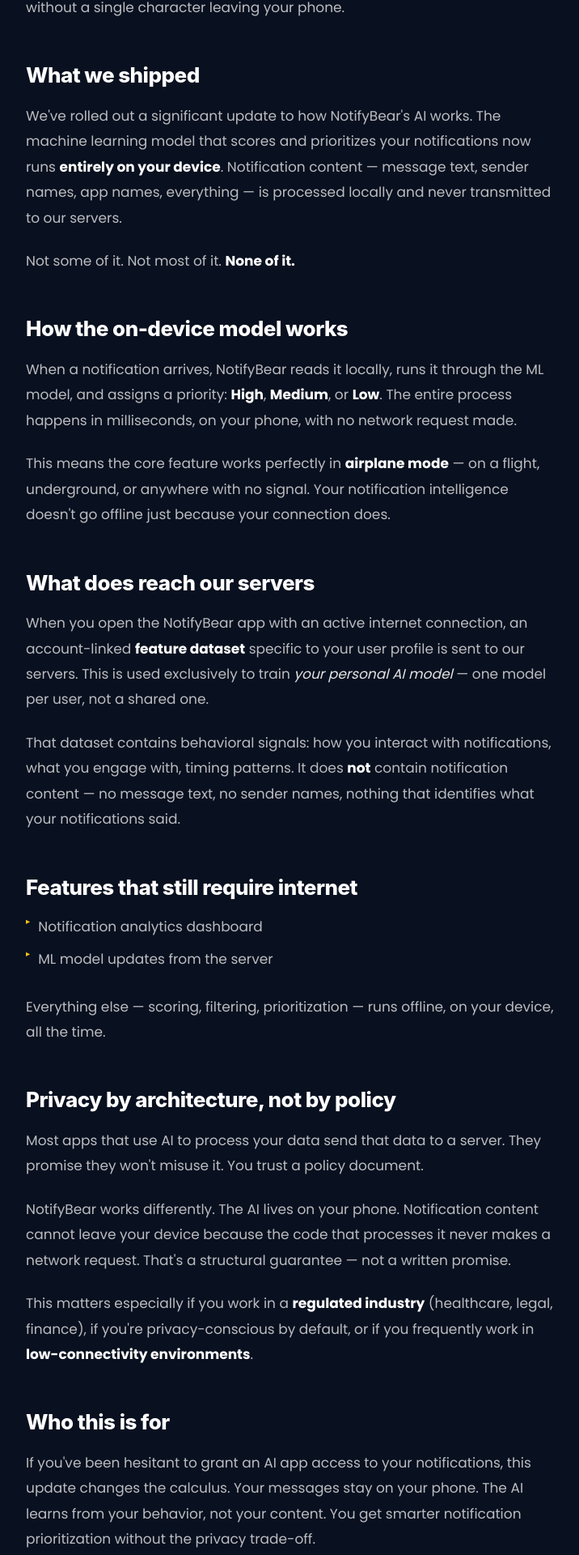
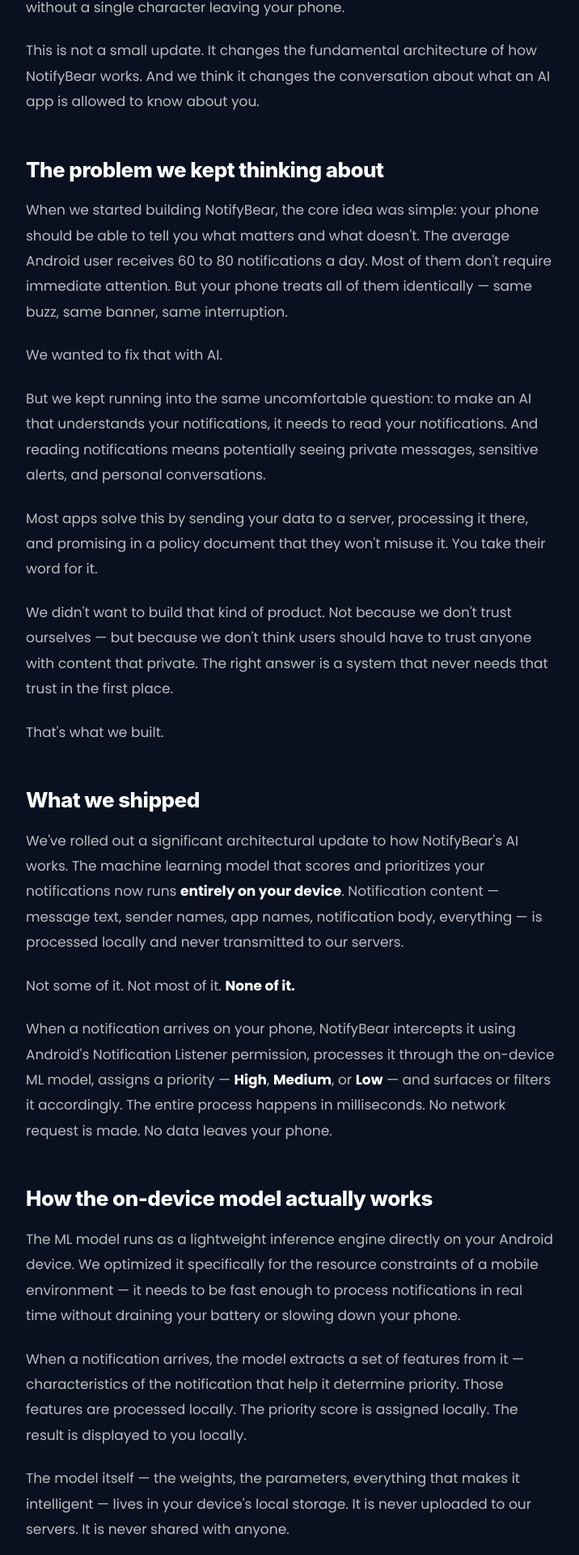
Before and after one commit to swarnpsingh/waitlistNotifybear, a React (Create React App) app: page /blog/on-device-ai-update in a window 1280 px wide. Shown: the part 539-2459 px from the top of the page at 81% size, without its empty margins (280-996 px from the left). Built offline with nearby package versions, Linux system fonts and the light colour scheme.

Commit message:
more blog changes

```diff
--- a/src/content/blog/on-device-ai-update.js
+++ b/src/content/blog/on-device-ai-update.js
@@ -5,49 +5,105 @@
   author: 'Swarn Pratap Singh',
   authorRole: 'CEO & Co-Founder',
   excerpt:
-    'The AI that scores your notifications now runs entirely on your device — no notification content ever leaves your phone.',
+    'The AI that scores your notifications now runs entirely on your device — no notification content ever leaves your phone. Here is what we built, how it works, and why it matters.',
   content: `Your phone buzzes. A message from your partner. A sale alert. A Slack ping from your team. A news headline you never signed up for.
 
 NotifyBear sees all of them — and from today, it processes every single one without a single character leaving your phone.
 
+This is not a small update. It changes the fundamental architecture of how NotifyBear works. And we think it changes the conversation about what an AI app is allowed to know about you.
+
+## The problem we kept thinking about
+
+When we started building NotifyBear, the core idea was simple: your phone should be able to tell you what matters and what doesn't. The average Android user receives 60 to 80 notifications a day. Most of them don't require immediate attention. But your phone treats all of them identically — same buzz, same banner, same interruption.
+
+We wanted to fix that with AI.
+
+But we kept running into the same uncomfortable question: to make an AI that understands your notifications, it needs to read your notifications. And reading notifications means potentially seeing private messages, sensitive alerts, and personal conversations.
+
+Most apps solve this by sending your data to a server, processing it there, and promising in a policy document that they won't misuse it. You take their word for it.
+
+We didn't want to build that kind of product. Not because we don't trust ourselves — but because we don't think users should have to trust anyone with content that private. The right answer is a system that never needs that trust in the first place.
+
+That's what we built.
+
 ## What we shipped
 
-We've rolled out a significant update to how NotifyBear's AI works. The machine learning model that scores and prioritizes your notifications now runs **entirely on your device**. Notification content — message text, sender names, app names, everything — is processed locally and never transmitted to our servers.
+We've rolled out a significant architectural update to how NotifyBear's AI works. The machine learning model that scores and prioritizes your notifications now runs **entirely on your device**. Notification content — message text, sender names, app names, notification body, everything — is processed locally and never transmitted to our servers.
 
 Not some of it. Not most of it. **None of it.**
 
-## How the on-device model works
+When a notification arrives on your phone, NotifyBear intercepts it using Android's Notification Listener permission, processes it through the on-device ML model, assigns a priority — **High**, **Medium**, or **Low** — and surfaces or filters it accordingly. The entire process happens in milliseconds. No network request is made. No data leaves your phone.
 
-When a notification arrives, NotifyBear reads it locally, runs it through the ML model, and assigns a priority: **High**, **Medium**, or **Low**. The entire process happens in milliseconds, on your phone, with no network request made.
+## How the on-device model actually works
 
-This means the core feature works perfectly in **airplane mode** — on a flight, underground, or anywhere with no signal. Your notification intelligence doesn't go offline just because your connection does.
+The ML model runs as a lightweight inference engine directly on your Android device. We optimized it specifically for the resource constraints of a mobile environment — it needs to be fast enough to process notifications in real time without draining your battery or slowing down your phone.
 
-## What does reach our servers
+When a notification arrives, the model extracts a set of features from it — characteristics of the notification that help it determine priority. Those features are processed locally. The priority score is assigned locally. The result is displayed to you locally.
 
-When you open the NotifyBear app with an active internet connection, an account-linked **feature dataset** specific to your user profile is sent to our servers. This is used exclusively to train *your personal AI model* — one model per user, not a shared one.
+The model itself — the weights, the parameters, everything that makes it intelligent — lives in your device's local storage. It is never uploaded to our servers. It is never shared with anyone.
 
-That dataset contains behavioral signals: how you interact with notifications, what you engage with, timing patterns. It does **not** contain notification content — no message text, no sender names, nothing that identifies what your notifications said.
+This means the core NotifyBear experience works perfectly in **airplane mode** — on a flight, underground, in a building with no signal, or anywhere without internet access. Your notification intelligence doesn't go offline just because your connection does. Turn on airplane mode right now and open NotifyBear. It still works. Because the AI lives on your phone, not ours.
+
+## What does reach our servers — and why
+
+When you open the NotifyBear homepage with an active internet connection, an account-linked **feature dataset** specific to your user profile is sent to our servers. We want to be completely transparent about what this is and why it exists.
+
+NotifyBear trains a separate AI model for each individual user. Not one shared model that treats everyone the same — your model. The feature dataset is what allows us to continuously improve your personal model based on how you actually use the app.
+
+That dataset contains behavioral signals: patterns in how you interact with notifications, which categories you engage with, timing signals about when you're most active, and model performance indicators that tell us whether the scoring is accurate for you. It is linked to your account because it has to be — we need to know which model to update.
+
+What it does **not** contain is notification content. No message text. No sender names. No notification body. Nothing that identifies what your notifications said or who sent them. The content is processed on your device and stays on your device. What we receive is a behavioral fingerprint — not a record of your private communications.
+
+You can think of it this way: we know that you tend to engage with certain types of notifications in the morning and dismiss others in the afternoon. We do not know what those notifications said.
 
 ## Features that still require internet
 
-- Notification analytics dashboard
-- ML model updates from the server
+We want to be honest about the limits of the offline experience. The following features require an active internet connection:
 
-Everything else — scoring, filtering, prioritization — runs offline, on your device, all the time.
+- **Notification analytics dashboard** — your usage statistics and trends are calculated server-side
+- **ML model updates from the server** — when we improve the base model, your device receives the update over the network
 
-## Privacy by architecture, not by policy
+Everything else — scoring, filtering, prioritization, the core experience of NotifyBear — runs offline, on your device, all the time.
 
-Most apps that use AI to process your data send that data to a server. They promise they won't misuse it. You trust a policy document.
+## Why this matters more than it might seem
 
-NotifyBear works differently. The AI lives on your phone. Notification content cannot leave your device because the code that processes it never makes a network request. That's a structural guarantee — not a written promise.
+Privacy policies are easy to write. Structural guarantees are harder to build.
 
-This matters especially if you work in a **regulated industry** (healthcare, legal, finance), if you're privacy-conscious by default, or if you frequently work in **low-connectivity environments**.
+When we say your notification content never reaches our servers, we don't mean we have a policy against looking at it. We mean the code that processes notification content never makes a network request. There is no code path that sends message text to a server. It is architecturally impossible for us to receive it — not because we promised not to look, but because we built a system that cannot send it.
 
-## Who this is for
+That distinction matters enormously if you think carefully about what notification access actually means.
 
-If you've been hesitant to grant an AI app access to your notifications, this update changes the calculus. Your messages stay on your phone. The AI learns from your behavior, not your content. You get smarter notification prioritization without the privacy trade-off.
+Notification access on Android is one of the broadest permissions an app can request. It gives an app visibility into every alert that arrives on your phone — messages from family members, alerts from your bank, emails from your employer, medical reminders, private conversations across every app you use. Granting that permission to an app that sends data to a server means trusting that server, that company, and every engineer who has access to it.
 
-We built NotifyBear for people who need their phone to be useful, not intrusive — and this update is a step toward making that promise a technical reality.`,
+We are a small team. We are early stage. We are pre-revenue. We think it would be inappropriate to ask for that level of trust from users we have not yet earned it from. So we built a system that doesn't require it.
+
+## Who this update is for
+
+This update changes the calculus for a specific group of users who have been hesitant to try NotifyBear.
+
+If you work in a **regulated industry** — healthcare, legal, finance, government — you may have compliance requirements that prevent you from using apps that transmit sensitive data externally. NotifyBear's on-device architecture means notification content never leaves your device, making it compatible with environments where data residency and transmission controls matter.
+
+If you are **privacy-conscious by default** — if you read app permissions carefully, if you think about what data you share and with whom — this update is for you. You no longer need to take our word for anything about your notification content. The architecture speaks for itself.
+
+If you **frequently work in low-connectivity environments** — traveling, in areas with poor signal, or in buildings where network access is restricted — the offline capability means your notification intelligence works wherever you do.
+
+And if you are simply an Android user who receives too many notifications and wants a smarter phone — this update means you get that without any privacy trade-off.
+
+## What comes next
+
+This update is the foundation of something larger. The on-device model is the first step toward a fully personalized notification intelligence system — one that understands your specific context, your specific priorities, and your specific communication patterns in a way that no shared server-side model ever could.
+
+Because your model lives on your device, it can learn things about your behavior that we never see. It can become genuinely personal in a way that cloud-based AI cannot — because the training happens where the data lives, not where we can observe it.
+
+We are continuing to improve the model architecture, the feature extraction, and the personalization over time. If you want to follow what we build, you can find us at notifybear.com.
+
+## Try it
+
+NotifyBear is free to download on Google Play. If you have been waiting for a notification AI that you can actually trust, this is it.
+
+[Download NotifyBear on Google Play](https://play.google.com/store/apps/details?id=com.notifybear)
+
+If you have questions about how the architecture works, what data we collect, or anything else — email us at team@notifybear.com. We read every message.`,
 };
 
 export default post;
```
